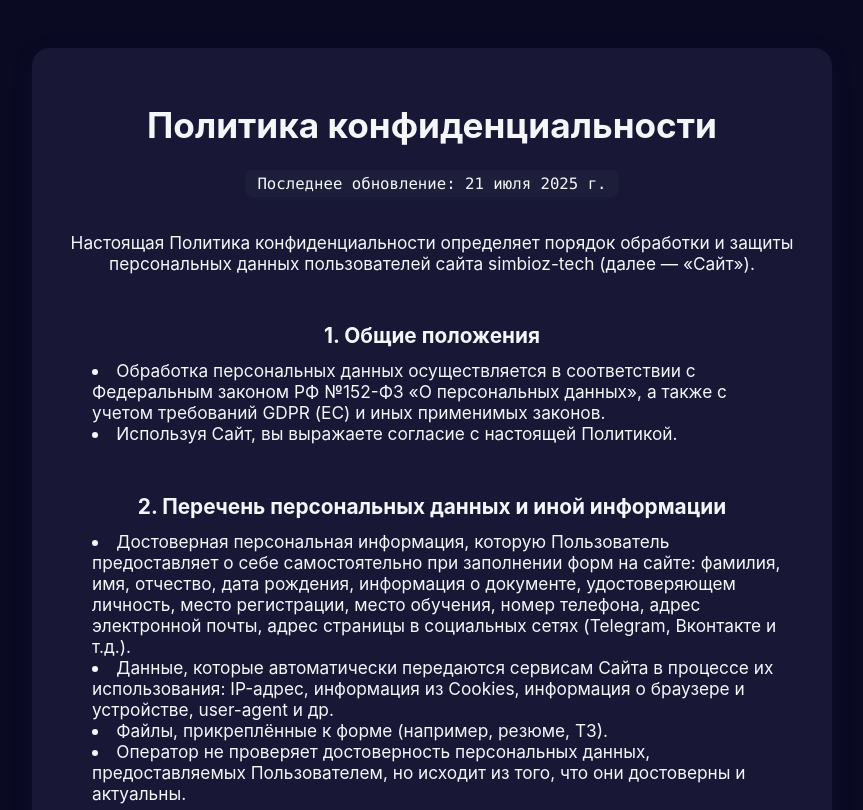
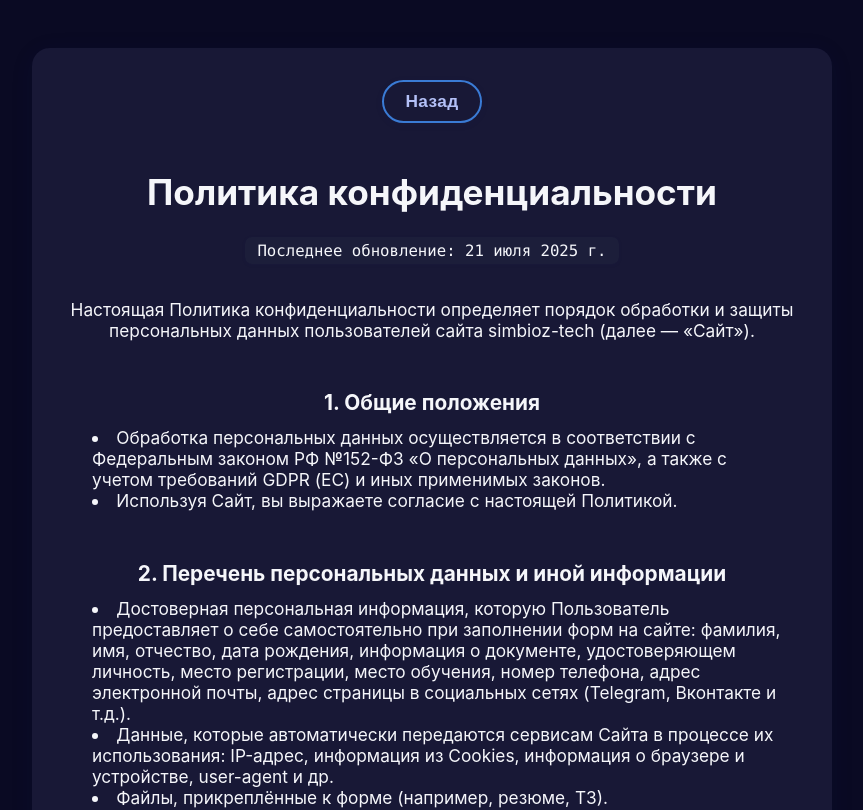
Before and after one commit to simbioz-tech/simbioz-site, a React (Vite) app in the folder simbioz-landing/: page /privacy in a window 1280 px wide. Shown: the top 810 px of the page, without its empty margins (208-1071 px from the left). Built offline with nearby package versions, Linux system fonts and the light colour scheme; the HTML template or start-up script is replaced by a standard one.

Commit message:
feat: add the option to go back from privacy policy

```diff
--- a/simbioz-landing/src/components/PrivacyPolicy.jsx
+++ b/simbioz-landing/src/components/PrivacyPolicy.jsx
@@ -1,5 +1,6 @@
 import React from 'react';
 import styled from 'styled-components';
+import { useNavigate } from 'react-router-dom';
 
 const Page = styled.div`
   max-width: 800px;
@@ -11,7 +12,7 @@ const Page = styled.div`
   color: ${({ theme }) => theme.text};
   font-size: 1.08rem;
   box-sizing: border-box;
-  text-align: center; /* Center all text content */
+  text-align: center;
   display: flex;
   flex-direction: column;
   align-items: center;
@@ -44,11 +45,11 @@ const SubTitle = styled.h2`
 
 const List = styled.ul`
   margin: 0 0 18px 0;
-  padding-left: 20px; /* Use padding for indentation instead of margin */
-  list-style-position: inside; /* Ensure bullets are aligned with text */
-  text-align: left; /* Align list items to the left for readability */
+  padding-left: 20px;
+  list-style-position: inside;
+  text-align: left;
   width: 100%;
-  max-width: 700px; /* Prevent lists from stretching too wide */
+  max-width: 700px;
   @media (max-width: 700px) {
     padding-left: 15px;
   }
@@ -72,9 +73,65 @@ const UpdateInfo = styled.div`
   }
 `;
 
+const BackButton = styled.button`
+  padding: 9px 22px;
+  border-radius: 24px;
+  border: 2px solid ${({ theme }) => theme.background === '#0a0a23' ? '#3a7bd5' : theme.accent};
+  background: transparent;
+  color: ${({ theme }) => theme.background === '#0a0a23' ? '#b3c0f7' : theme.accent};
+  font-weight: 700;
+  font-size: 1.08rem;
+  text-decoration: none;
+  margin-bottom: 24px;
+  transition: background 0.22s, color 0.22s, border-color 0.22s, box-shadow 0.18s, transform 0.18s;
+  letter-spacing: 0.02em;
+  box-shadow: 0 2px 8px 0 rgba(30,42,120,0.06);
+  cursor: pointer;
+  position: relative;
+  overflow: hidden;
+  align-self: center;
+  @media (max-width: 700px) {
+    padding: 8px 14px;
+    font-size: 0.98rem;
+  }
+  &:hover {
+    background: ${({ theme }) => theme.background === '#0a0a23' ? '#23234a' : '#e3e8fa'};
+    color: ${({ theme }) => theme.background === '#0a0a23' ? '#fff' : theme.accent2};
+    border-color: ${({ theme }) => theme.accent2};
+    box-shadow: 0 6px 24px 0 rgba(30,42,120,0.13);
+    transform: translateY(-2px) scale(1.04);
+    animation: pulse 1.5s infinite;
+  }
+  @keyframes pulse {
+    0% { box-shadow: 0 0 0 0 rgba(58,123,213,0.5); }
+    70% { box-shadow: 0 0 0 10px rgba(58,123,213,0); }
+    100% { box-shadow: 0 0 0 0 rgba(58,123,213,0); }
+  }
+  &::before {
+    content: '';
+    position: absolute;
+    top: 0;
+    left: -100%;
+    width: 100%;
+    height: 100%;
+    background: linear-gradient(90deg, transparent, rgba(255,255,255,0.3), transparent);
+    transition: left 0.5s;
+  }
+  &:hover::before {
+    left: 100%;
+  }
+`;
+
 export default function PrivacyPolicy() {
+    const navigate = useNavigate();
+
+    const handleBack = () => {
+        navigate(-1); // Go back to the previous page
+    };
+
     return (
         <Page>
+            <BackButton onClick={handleBack}>Назад</BackButton>
             <Title>Политика конфиденциальности</Title>
             <UpdateInfo>Последнее обновление: 21 июля 2025 г.</UpdateInfo>
             <p>Настоящая Политика конфиденциальности определяет порядок обработки и защиты персональных данных пользователей сайта simbioz-tech (далее — «Сайт»).</p>
```
